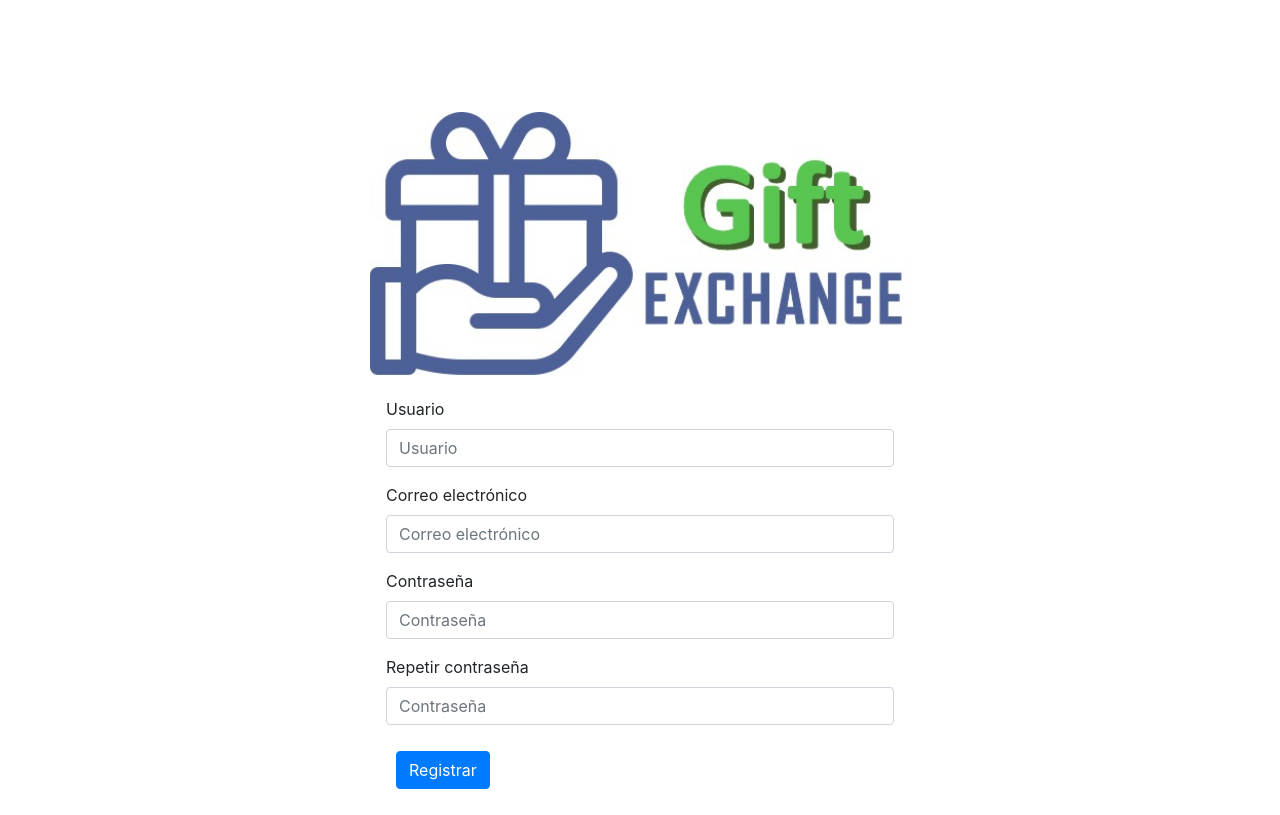
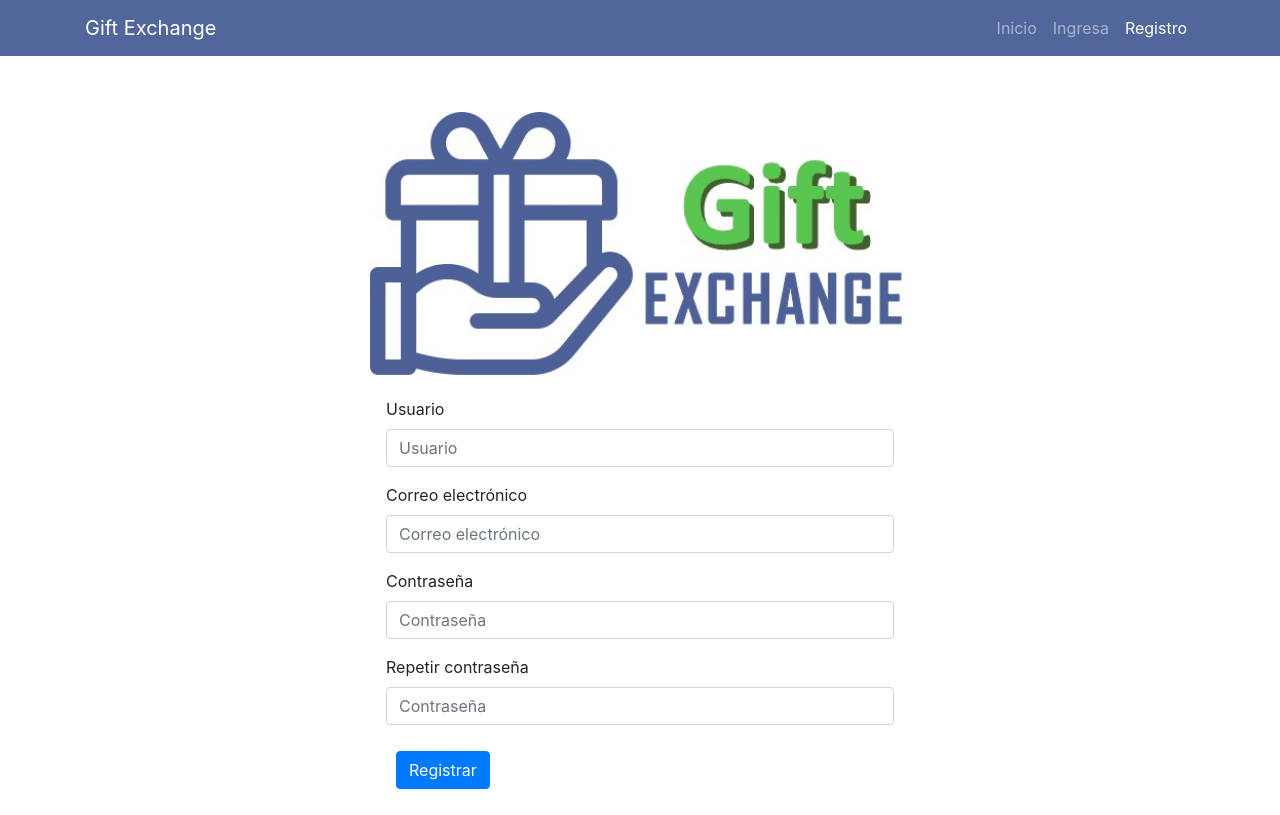
Before and after one commit to DarioAle/Gift_Exchange, a plain HTML site: page signup.html in a window 1280 px wide. Drawn offline with nearby package versions, Linux system fonts and the light colour scheme.

Commit message:
Brief update

```diff
--- a/signup.html
+++ b/signup.html
@@ -18,7 +18,7 @@
 </head>
 
 <body>
-    <nav class="navbar navbar-expand-lg navbar-dark" id="ftco-navbar">
+        <nav  class="navbar navbar-expand-lg navbar-dark" style="background-color: #51679C" id="not-logged-navbar">
                 <div class="container">
                     <a class="navbar-brand" href="index.html">Gift Exchange</a>
                     <button class="navbar-toggler" type="button" data-toggle="collapse" data-target="#ftco-nav"
```
Lines whose indentation alone changed are shown as unchanged.
